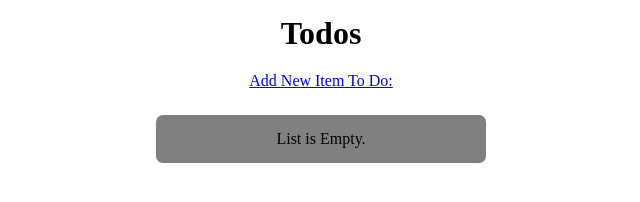
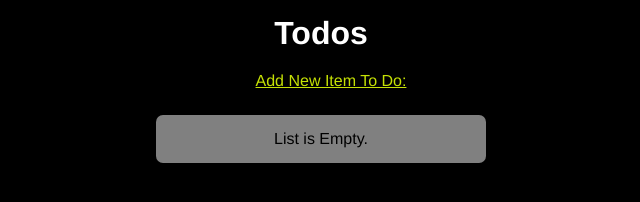
Before and after one commit to twholt19/todo, a plain HTML site: page public/index.html in a window 1280 px wide. Shown: the whole page, without its empty margins (319-959 px from the left). Drawn offline with Linux system fonts and the light colour scheme; no server answers.

Commit message:
Assignment_1_toDo

```diff
--- a/public/index.html
+++ b/public/index.html
@@ -5,9 +5,11 @@
 			body{
 				max-width:100%;
 				text-align: center;
+				background-color: black;
+				font-family: "helvetica";
 			}
 			h1{
-				color:black;
+				color:white;
 				margin:0 auto;
 				margin-bottom: 20px;
 				text-align: center;
@@ -24,6 +26,12 @@
 				padding:15px;
 				border-radius:7px;
 			}
+			a{
+				padding-left: 20px;
+				color: #C5E105;
+			}
+
+
 		</style>
 		<script>
 			function loadURL(url, callback)
@@ -112,8 +120,9 @@ function getXMLHTTPRequest()
 			var list = JSON.parse(data);
 			var output = "";
 			for (var i = 0; i < list.length; i++) {
-				output = output + "<p>"+ list[i] + "</p> ";
-				output = output + "<a href='javascript:deleteTodo(" + i.toString() + ")'>" + "Delete</a>";
+				output = output + "<p>"+ list[i] + "<a href='javascript:deleteTodo(" + i.toString() + ")'>" + "&#10007;</a>" + "</p> ";
+				//output = output + "<a href='javascript:deleteTodo(" + i.toString() + ")'>" + "&#10007;</a>";
+				output = output + ""
 				output = output + "<hr>";
 			}
 			document.getElementById("list").innerHTML = output;
@@ -133,10 +142,10 @@ function getXMLHTTPRequest()
 
 		</script>
 	</head>
-	<body>
+	<body onload="updateList()">
 		<div id="tt">
 		<h1>Todos</h1>
-		<a href="javascript:addNew()">Add New Item To Do:</a>
+		<a class="add" href="javascript:addNew()">Add New Item To Do:</a>
 		</div>
 
 		<div id="list">
```
Also changed, not shown: server.js (+4 -3 lines).
